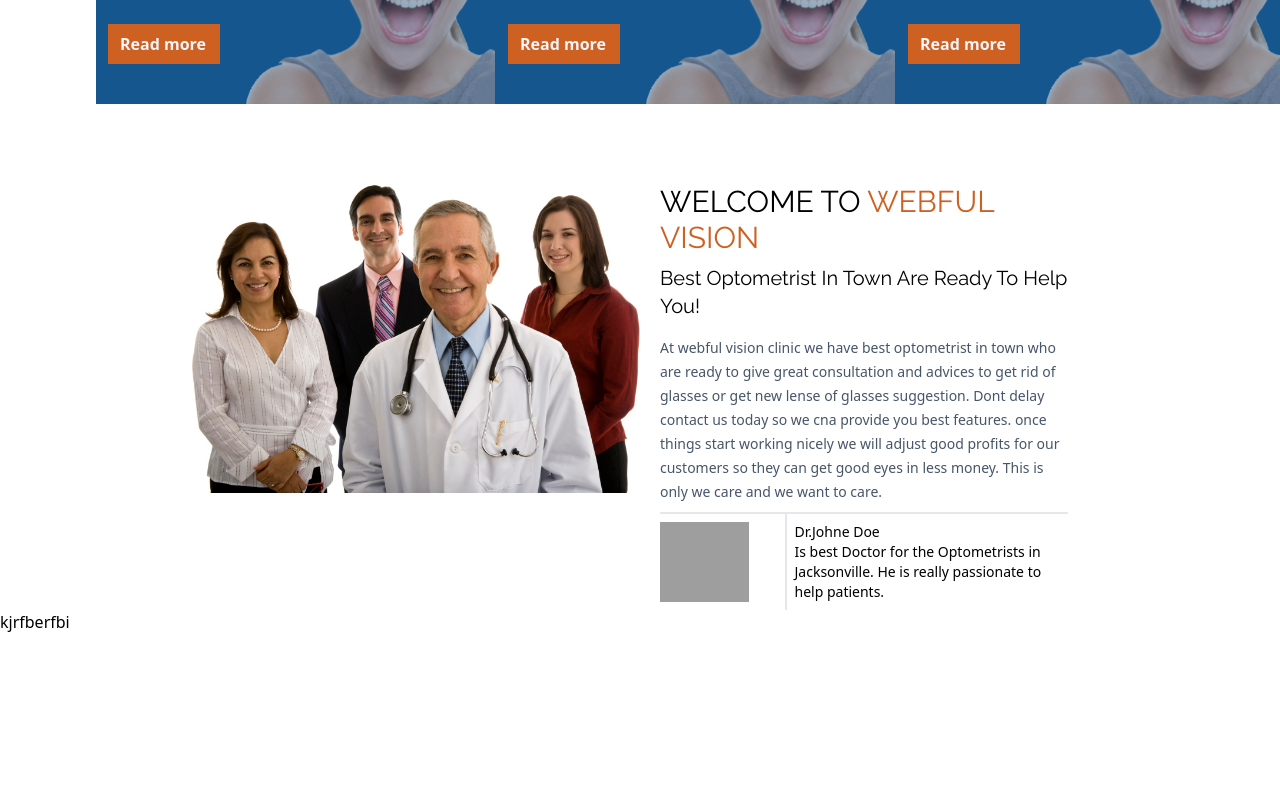
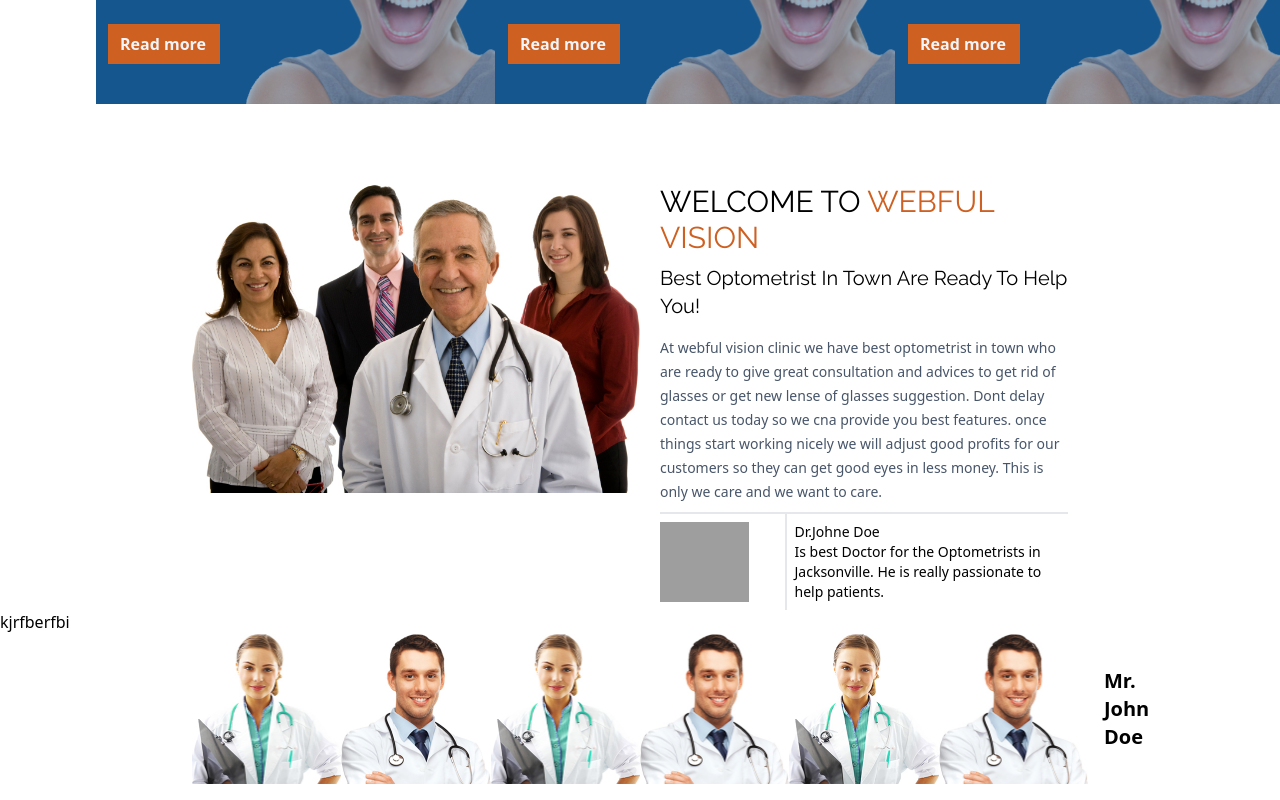
Before and after one commit to Mihir069/Webful-Vision, a React (Vite) app in the folder webfull-vision/: page / in a window 1280 px wide. Shown: the part 849-1649 px from the top of the page. Before the commit the page ends 1483 px from the top, so only its background shows below. Built offline with nearby package versions, Linux system fonts and the light colour scheme; grey boxes are pictures that could not be loaded.

Commit message:
file modified

```diff
--- /dev/null
+++ b/webfull-vision/data/team.json
@@ -0,0 +1,44 @@
+[
+  {
+    "id": 1,
+    "img": "/img/doctor1.jpg",
+    "postion": "Senior Doctor",
+    "name": "Mr. John Doe",
+    "Description": "Lorem Ipsum is simply dummy text of the printing and typesetting industry. Lorem dummy text ever. Since then we are using"
+  },
+  {
+    "id": 2,
+    "img": "/img/doctor2.jpg",
+    "postion": "Senior Doctor",
+    "name": "Mr. John Doe",
+    "Description": "Lorem Ipsum is simply dummy text of the printing and typesetting industry. Lorem dummy text ever. Since then we are using"
+  },
+  {
+    "id": 3,
+    "img": "/img/doctor1.jpg",
+    "postion": "Senior Doctor",
+    "name": "Mr. John Doe",
+    "Description": "Lorem Ipsum is simply dummy text of the printing and typesetting industry. Lorem dummy text ever. Since then we are using"
+  },
+  {
+    "id": 4,
+    "img": "/img/doctor2.jpg",
+    "postion": "Senior Doctor",
+    "name": "Mr. John Doe",
+    "Description": "Lorem Ipsum is simply dummy text of the printing and typesetting industry. Lorem dummy text ever. Since then we are using"
+  },
+  {
+    "id": 5,
+    "img": "/img/doctor1.jpg",
+    "postion": "Senior Doctor",
+    "name": "Mr. John Doe",
+    "Description": "Lorem Ipsum is simply dummy text of the printing and typesetting industry. Lorem dummy text ever. Since then we are using"
+  },
+  {
+    "id": 6,
+    "img": "/img/doctor2.jpg",
+    "postion": "Senior Doctor",
+    "name": "Mr. John Doe",
+    "Description": "Lorem Ipsum is simply dummy text of the printing and typesetting industry. Lorem dummy text ever. Since then we are using"
+  }
+]
--- /dev/null
+++ b/webfull-vision/src/components/team-module/index.jsx
@@ -0,0 +1,17 @@
+import team from "../../../data/team.json";
+
+const TeamModule = () => (
+  <div className="px-48 flex">
+    {team.map((item) => (
+      <div key={item.id} className="flex items-center mb-4">
+        <img src={item.img} alt={item.name} className="w-full h-auto" />
+        <div className="ml-4">
+          <h2 className="text-xl font-bold">{item.name}</h2>
+          <p>{item.position}</p>
+        </div>
+      </div>
+    ))}
+  </div>
+);
+
+export default TeamModule;
--- a/webfull-vision/src/pages/home-page/index.jsx
+++ b/webfull-vision/src/pages/home-page/index.jsx
@@ -1,6 +1,7 @@
 import Banner from "../../components/banner";
 import Header from "../../components/header";
 import Services from "../../components/services";
+import TeamModule from "../../components/team-module";
 import WelcomeMessage from "../../components/welcome-message";
 
 const HomePage = () => (
@@ -9,6 +10,7 @@ const HomePage = () => (
     <Banner />
     <WelcomeMessage />
     <Services />
+    <TeamModule />
   </>
 );
 export default HomePage;
```
Also changed, not shown: webfull-vision/public/img/doctor1.jpg (added), webfull-vision/public/img/doctor2.jpg (added).
